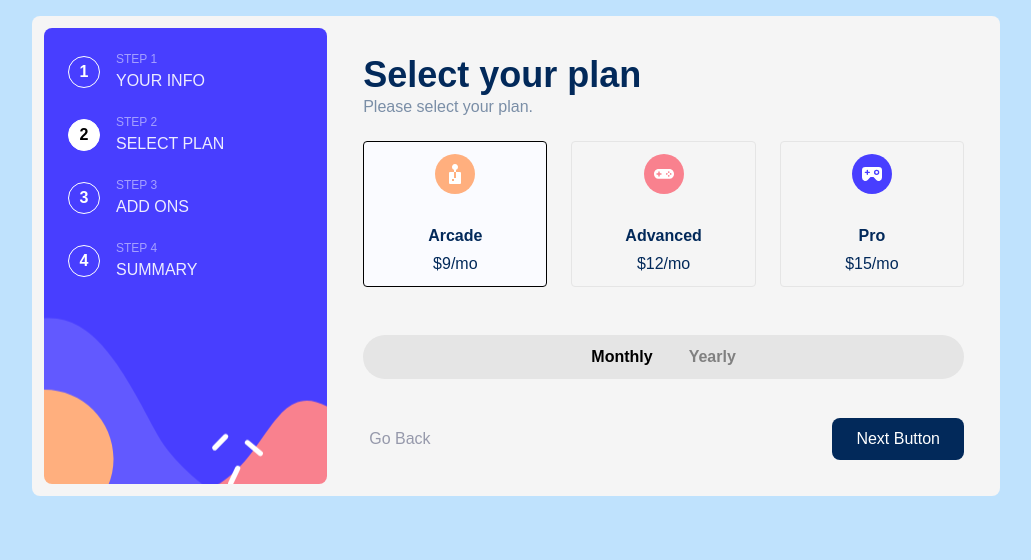
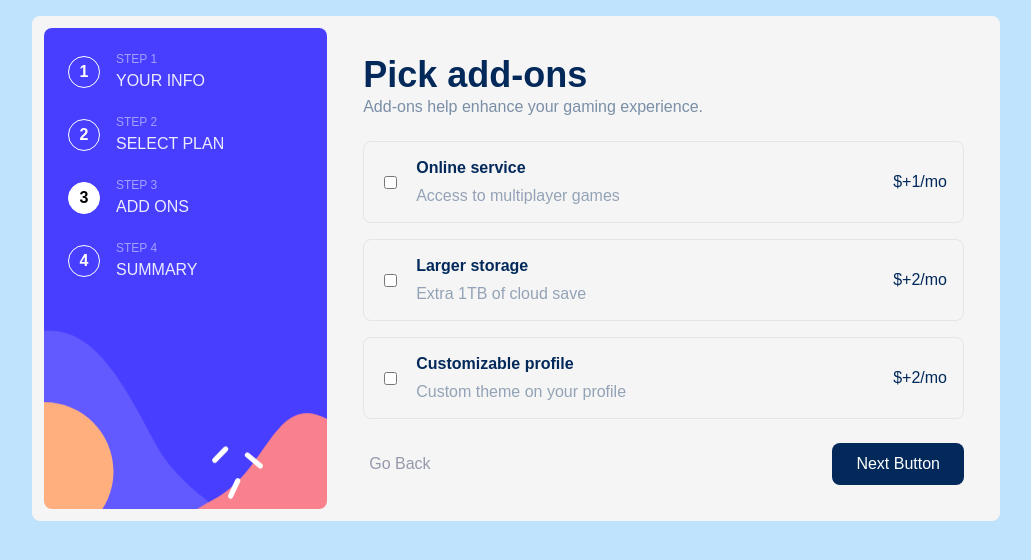
Before and after one commit to canknbr/form-with-react, a React (Vite) app: page / in a window 1280 px wide. Shown: the top 560 px of the page, without its empty margins (124-1155 px from the left). Built offline with nearby package versions, Linux system fonts and the light colour scheme.

Commit message:
added step three comp

```diff
--- a/src/components/MultiStepForm/index.jsx
+++ b/src/components/MultiStepForm/index.jsx
@@ -38,7 +38,7 @@ const Steps = {
 };
 
 function MultiStepForm() {
-  const [activeStep, setActiveStep] = useState('stepTwo');
+  const [activeStep, setActiveStep] = useState('stepThree');
   const ActiveStep = Steps[activeStep].component;
   return (
     <S.MultiStepForm>
--- a/src/components/StepThree/index.jsx
+++ b/src/components/StepThree/index.jsx
@@ -1,7 +1,37 @@
-import React from 'react';
+import React, { useState } from 'react';
 import Step from '../Step';
+import * as S from './styled';
+import FORM from '../../../form.json';
 function StepThree(props) {
-  return <Step {...props}>MultiStepForm</Step>;
+  const { step3 } = FORM;
+  const billingType = 'monthly';
+  const [selected, setSelected] = useState([]);
+  const changeSelected = (check, addon) => {
+    if (check) {
+      setSelected([...selected, addon]);
+    } else {
+      setSelected(selected.filter(item => item.id !== addon.id));
+    }
+  };
+  return (
+    <Step {...props}>
+      <S.StepThree>
+        {step3[billingType].map(item => (
+          <S.Item key={item.id} isSelected={selected.includes(item)}>
+            <S.Input
+              type="checkbox"
+              onChange={e => changeSelected(e.target.checked, item)}
+            />
+            <S.InputBody>
+              <S.Title>{item.title}</S.Title>
+              <S.SubTitle>{item.description}</S.SubTitle>
+            </S.InputBody>
+            <S.Price>${item.price}</S.Price>
+          </S.Item>
+        ))}
+      </S.StepThree>
+    </Step>
+  );
 }
 
 export default StepThree;
--- a/src/components/StepThree/styled.jsx
+++ b/src/components/StepThree/styled.jsx
@@ -1 +1,39 @@
 import styled from 'styled-components';
+
+export const StepThree = styled.div`
+  display: flex;
+  flex-direction: column;
+  gap: 1rem;
+`;
+export const Item = styled.label`
+  display: flex;
+  align-items: center;
+  padding: 1rem;
+  border: 1px solid #e5e5e5;
+  border-radius: 0.5rem;
+  transition: all 0.2s ease-in-out;
+  &:hover {
+    border-color: #000;
+  }
+
+  ${({ isSelected }) =>
+    isSelected &&
+    `
+  background-color: #74c0fc;
+    `})}
+`;
+
+export const Input = styled.input``;
+
+export const InputBody = styled.div`
+  flex: 1;
+  padding: 0 1rem;
+`;
+export const Title = styled.h4`
+  font-weight: 700;
+  margin-bottom: 0.5rem;
+`;
+export const SubTitle = styled.p`
+  opacity: 0.4;
+`;
+export const Price = styled.p``;
```
